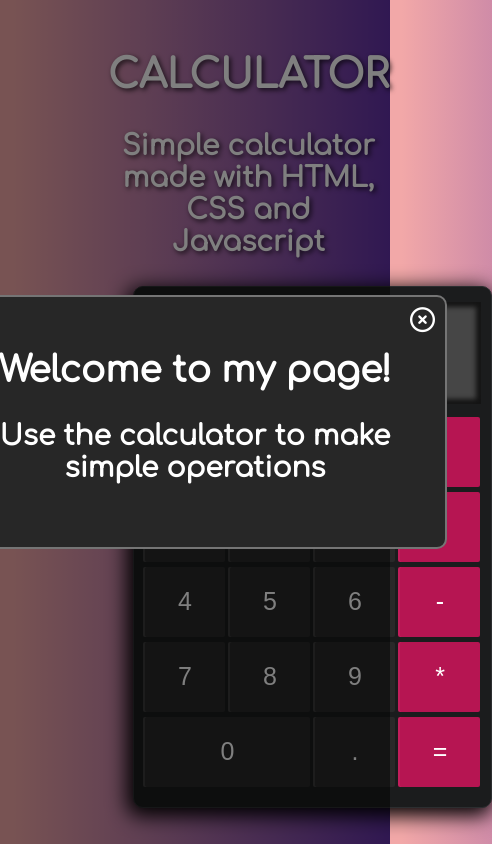
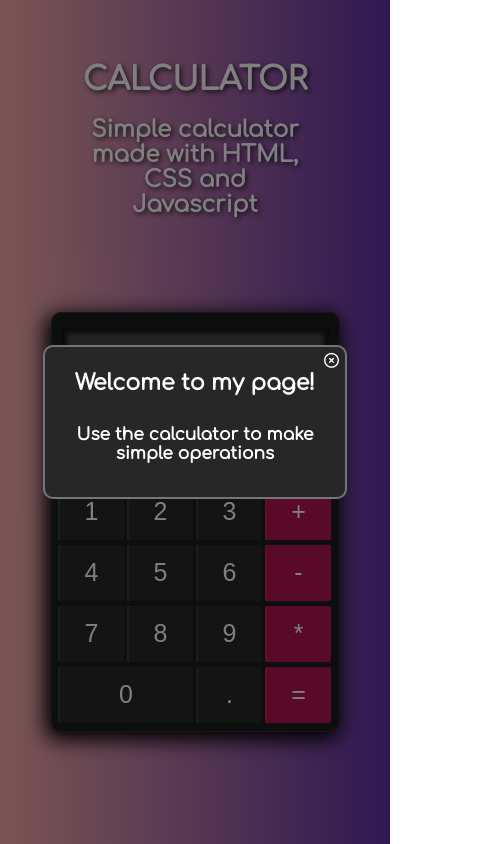
Before and after one commit to AFLP2199/SimpleCalculator, a plain HTML site: page index.html in a window 390 px wide. Shown: the whole page, 492 px wide, since content can reach past the window. Drawn offline with Linux system fonts and the light colour scheme.

Commit message:
Add files via upload

```diff
--- a/index.html
+++ b/index.html
@@ -2,6 +2,7 @@
 <html>
     <head>
         <meta charset="utf-8">
+        <meta name="viewport" content="width=device-width initial-scale=1.0">
         <meta name="description" content="Calculadora">
         <title>Calculadora</title>
         <link rel="stylesheet" href="styles.css">
--- a/script.js
+++ b/script.js
@@ -33,11 +33,13 @@ var multi = document.getElementById("multi");
 var divi = document.getElementById("divi");
 var igual = document.getElementById("igual");
 var cleanbutton = document.getElementById("clean");
+var del = document.getElementById("delete");
 var punto = document.getElementById("punto");
 var valor1;
 var valor2;
 var operacion;
 
+del.addEventListener("click", borrar);
 cleanbutton.addEventListener("click", function limpiar(){ box.value =""});
 num1.addEventListener("click", function n1(){box.value += num1.innerHTML;});
 num2.addEventListener("click", function n2(){box.value += num2.innerHTML;});
@@ -55,6 +57,11 @@ menos.addEventListener("click", restar);
 multi.addEventListener("click", multiplicar);
 divi.addEventListener("click", dividir);
 igual.addEventListener("click", op);
+
+function borrar(){
+    var ultimo= box.value.length;
+    box.value = box.value.slice(0, box.value.length -1);
+}
 
 function point(){
     if(box.value != '+' & box.value != '-' & box.value != '*' & box.value != '/'){
--- a/styles.css
+++ b/styles.css
@@ -87,6 +87,7 @@ body{
     color: #ffffff;
     text-align: center;
     text-shadow: 2px 2px 5px rgb(0, 0, 0, 0.75);
+    margin: 20px;
 }
 
 .desc{
@@ -94,8 +95,8 @@ body{
     font-size: 28px;
     color: #ffffff;
     text-shadow: 2px 2px 5px rgb(0, 0, 0, 0.75);
+    margin: 0 20px 50px 20px;
 }
-
 /*Design*/
 
 .calc{
@@ -159,3 +160,50 @@ body{
 #mas:hover, #menos:hover, #multi:hover, #divi:hover, #igual:hover{
     background-color: rgb(240, 41, 117);
 }
+
+/*Responsive*/
+
+@media screen and (max-width: 900px) {
+    .fcontainer{
+        justify-content: center;
+    }
+
+    .calc{
+        height: 408px;
+        width: 288px
+    }
+    .num button{
+        height: 56px;
+        width: 64px;
+    }
+
+    #num0, #delete{
+        width: 133px;
+    }
+    .calc #datos{
+        height: 80px;
+        width: 255px;
+    }
+
+    .title{
+        font-size: 32px;
+    }
+    .desc{
+        font-size: 23px;
+    }
+    .popup{
+        height: 150px;
+        width: 300px;
+    }
+    .popup h2{
+        font-size: 22px;
+    }
+    .popup h3{
+        font-size: 17px;
+    }
+    .popup .close-button{
+        top: 6px;
+        right: 6px;
+        font-size: 15px;
+    }
+}
```
